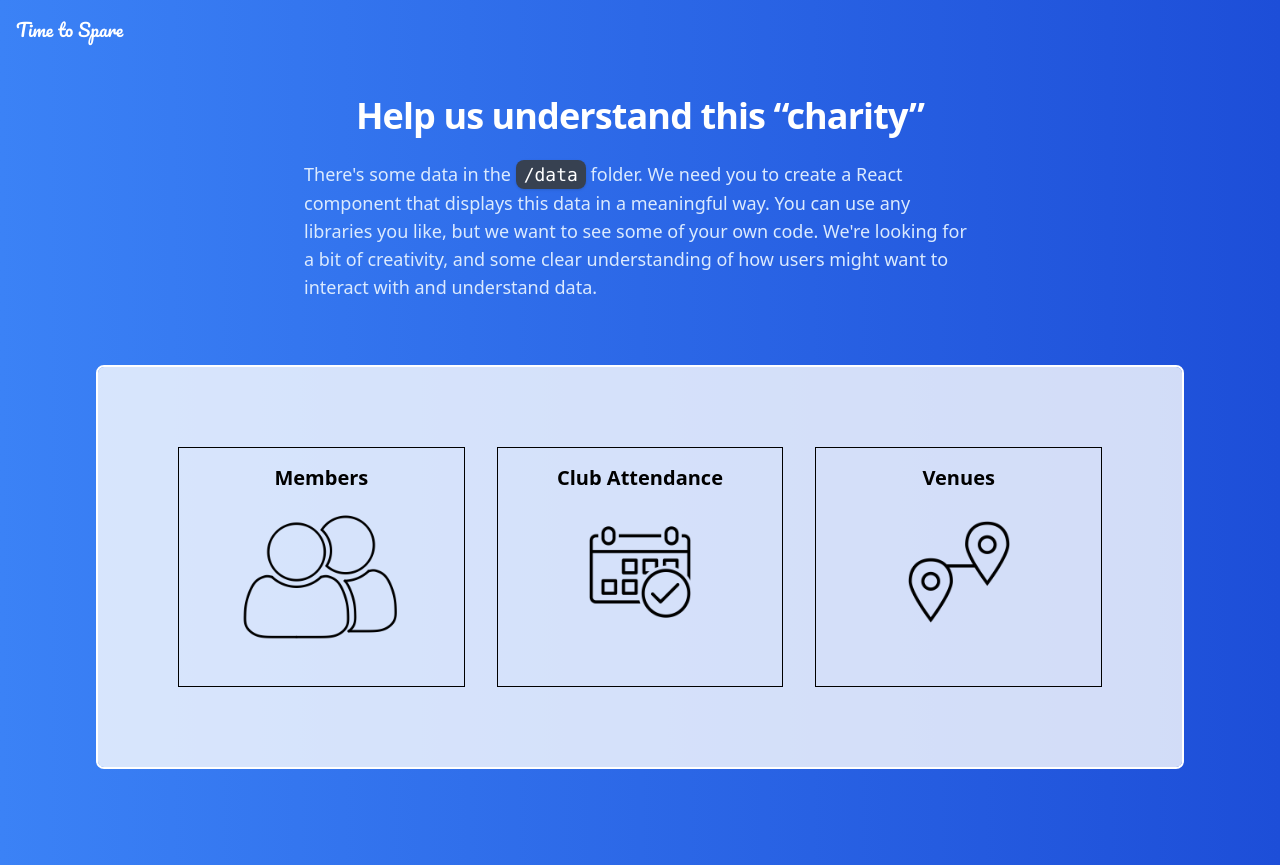
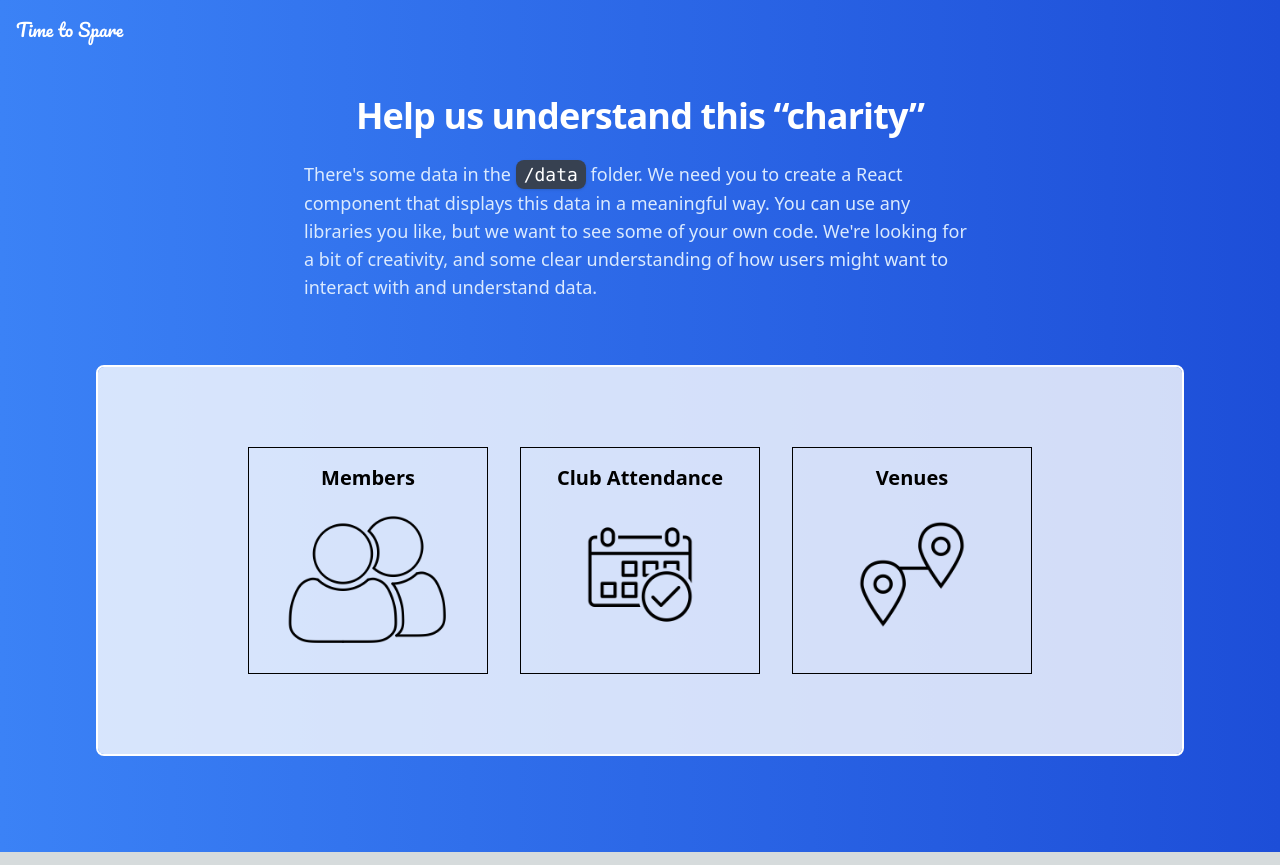
Before and after one commit to plinkoglegabriel/tech-test-polly-l-g, a Next.js app: page / in a window 1280 px wide. Built offline with nearby package versions, Linux system fonts and the light colour scheme.

Commit message:
editing css

```diff
--- a/styles/globals.css
+++ b/styles/globals.css
@@ -121,8 +121,8 @@ a {
   border: 1px solid black;
   padding: 1rem;
   margin: 1rem;
-  width: 20rem;
-  height: 15rem;
+  max-width: 15rem;
+  max-height: 15rem;
 
 }
 
@@ -158,11 +158,12 @@ td, th {
 th {
   font-size: 1.5rem;
 
+
 }
 
 .icon {
-  width: 10rem;
-  height: 10rem;
+  max-width: 80%;
+  max-height: 90%;
   margin-left: auto;
   margin-right: auto;
 
```
